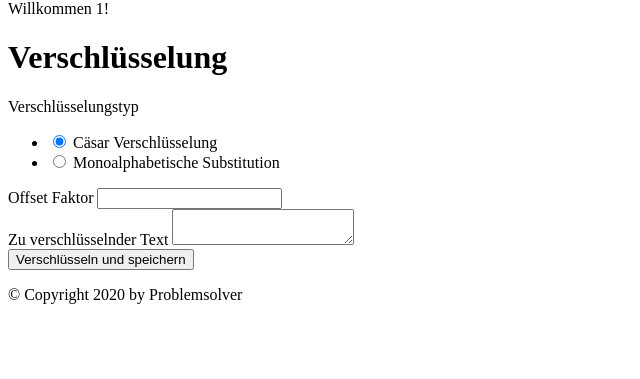
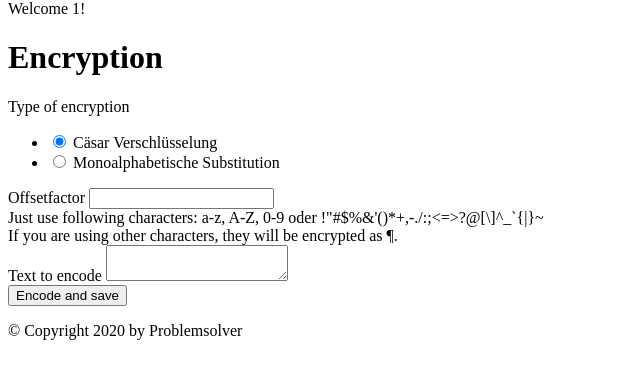
Before and after one commit to IAmMalteC/studyproject-vertiefung-programmieren-2019-20, a Flask app: page /encryption in a window 1280 px wide. Shown: the part 16-395 px from the top of the page, without its empty margins (0-640 px from the left). Run offline with Flask 2, Linux system fonts and the light colour scheme; a user stored in the database is signed in.

Commit message:
now ready to take any input

```diff
--- a/excercise/enryptionTool/encryption/Cesar.py
+++ b/excercise/enryptionTool/encryption/Cesar.py
@@ -36,5 +36,8 @@ def encrypter(offset_factor, text, character_list):
     except IndexError:
         # to catch it when the index gets out of range. F. ex. text = ~ and offsetFactor 1
         encrypter( offset_factor - len(character_list), text, character_list)
+    except ValueError:
+        # if characters are used which are not in the character list, just print ?, not the best catch!
+        x = "¶"
 
     return x
--- a/excercise/enryptionTool/forms.py
+++ b/excercise/enryptionTool/forms.py
@@ -1,6 +1,8 @@
 from flask_wtf import FlaskForm
-from wtforms import StringField, TextAreaField, TextField, RadioField, IntegerField, SubmitField
-from wtforms.validators import DataRequired, Length
+from wtforms import StringField, TextAreaField, RadioField, IntegerField, SubmitField
+from wtforms.validators import DataRequired, Regexp
+
+
 # Form blueprint
 # [VARIABLE] = [FIELD TYPE]('[LABEL]', [
 #         validators=[VALIDATOR TYPE](message=('[ERROR MESSAGE'))
@@ -9,19 +11,16 @@ from wtforms.validators import DataRequired, Length
 
 class LoginForm(FlaskForm):
     """Login Form"""
-    username = StringField('Benutzername', [DataRequired()])
+    username = StringField('Username', validators=[DataRequired()]) # , Regexp('^[a-zA-Z]+$', message="Username must just contain letters.")])
     submit = SubmitField('Login')
 
 
 class EncryptionForm(FlaskForm):
     """Encryption Form"""
-    encryptiontype = RadioField('Verschlüsselungstyp', [DataRequired()], choices=[('cesar', 'Cäsar Verschlüsselung'), ('monoalphabeticsubstitution', 'Monoalphabetische Substitution')], default='cesar')
-    offset = IntegerField('Offset Faktor')
-    string_to_encrypt = TextAreaField('Zu verschlüsselnder Text', [DataRequired()])
-    submit = SubmitField('Verschlüsseln und speichern')
-
-
-class ResultForm(FlaskForm):
-    """Result Form"""
-    unencryptedString = TextAreaField('Unverschlüsselter Text')
-    encryptedString = TextAreaField('Verschlüsselter Text')
+    encryptiontype = RadioField('Type of encryption', validators=[DataRequired()],
+                                choices=[('cesar', 'Cäsar Verschlüsselung'),
+                                         ('monoalphabeticsubstitution', 'Monoalphabetische Substitution')],
+                                default='cesar')
+    offset = IntegerField('Offsetfactor')
+    string_to_encrypt = TextAreaField('Text to encode', validators=[DataRequired()])
+    submit = SubmitField('Encode and save')
--- a/excercise/enryptionTool/templates/encryption.html
+++ b/excercise/enryptionTool/templates/encryption.html
@@ -1,13 +1,13 @@
 {% extends "basetemplate.html" %}
-{% block title %}Verschlüsselung{% endblock %}
+{% block title %}Encryption{% endblock %}
 {% block content %}
 <!-- Welcomes the logged User -->
 <div class="welcomebox">
-    <p>Willkommen {{ current_user }}!</p>
+    <p>Welcome {{ current_user }}!</p>
 </div>
 
 <div class="formwrapper">
-    <h1 class="title">Verschl&uuml;sselung</h1>
+    <h1 class="title">Encryption</h1>
     <form action="/encryption" method="POST">
         <div class="form-field" id='encryptiontype'>{{ form.encryptiontype.label }} {{ form.encryptiontype(**{"onchange":"changeOffsetVisibility()"}) }}
             {% if form.encryptiontype.errors %}
@@ -27,7 +27,13 @@
             </ul>
             {% endif %}
         </div>
-        <div class="form-field">{{ form.string_to_encrypt.label }} {{ form.string_to_encrypt }}
+        <div class="form-field">
+            <div class="hint">
+                Just use following characters: a-z, A-Z, 0-9 oder &excl;&quot;&num;&dollar;&percnt;&amp;&apos;&lpar;&rpar;&ast;&plus;&comma;&#x2d;&period;&sol;&colon;&semi;&lt;&equals;&gt;&quest;&commat;&lsqb;&bsol;&rsqb;&Hat;&lowbar;&grave;&lcub;&verbar;&rcub;&#x7e;
+                </br>
+                If you are using other characters, they will be encrypted as &para;.
+            </div>
+            {{ form.string_to_encrypt.label }} {{ form.string_to_encrypt }}
             {% if form.string_to_encrypt.errors %}
             <ul class="errors">
                 {% for error in form.string_to_encrypt.errors %}
--- a/excercise/enryptionTool/templates/login.html
+++ b/excercise/enryptionTool/templates/login.html
@@ -6,11 +6,11 @@
     <form action="/" method="POST">
         <div class="form-field">{{ form.username.label }} {{ form.username }}
             {% if form.username.errors %}
-            <ul class="errors">
                 {% for error in form.username.errors %}
-                <li>{{ error }}</li>
+                <ul class="errors">
+                    <li>{{ error }}</li>
                 {% endfor %}
-            </ul>
+                </ul>
             {% endif %}
         </div>
         {{ form.submit }}
--- a/excercise/enryptionTool/webapp.py
+++ b/excercise/enryptionTool/webapp.py
@@ -1,12 +1,11 @@
 import string
-from flask import Flask, render_template, session, redirect, url_for, escape, request, make_response, flash
+from flask import Flask, render_template, session, redirect, request
 from flask_session import Session
-from sqlalchemy.orm import relationship
-from forms import LoginForm, EncryptionForm, ResultForm
 from flask_sqlalchemy import SQLAlchemy
-from database.databasemodel import Base, User_TB, Cesar_TB, MonoAlphabeticSubstitution_TB, EncodedString_TB, \
-    EncryptionType_TB
+from database.databasemodel import Base, User_TB, Cesar_TB, MonoAlphabeticSubstitution_TB, EncodedString_TB, EncryptionType_TB
 from encryption import Cesar, MonoAlphabetic
+from forms import LoginForm, EncryptionForm
+from userinput import offset
 
 webapp = Flask(__name__,
                template_folder="templates",
@@ -19,17 +18,12 @@ sess = Session(webapp)
 
 # TODO add login protection, so that the pages just can be accesed as an active user
 # TODO add Validation/Requirment to forms
-# TODO add randomNumberGeneartor if offset is empty/not a int number and cesar is selected
-# TODO make require unique names
 
 @webapp.before_first_request
 def setup():
-    # to add the relationship <-- Can properly be deleted
-    # User_TB.encrypted_string = relationship("EncodedString", order_by=EncodedString_TB.id, back_populates="userstr")
-    # EncryptionType_TB.encrypted_string = relationship("EncodedString", order_by=EncodedString_TB.id, back_populates="encryptiontyperelation")
     # creates the table
     Base.metadata.create_all(bind=db.engine)
-    session['testing_login'] = 1
+    # session['testing_login'] = 1
 
 
 # Routing
@@ -37,6 +31,7 @@ def setup():
 @webapp.route("/login", methods=['GET', 'POST'])
 @webapp.route("/", methods=['GET', 'POST'])
 def login():
+    form = LoginForm()
     if request.method == 'POST':
         username = request.form['username']
         username = username.lower()
@@ -49,11 +44,26 @@ def login():
         db.session.add(new_user)
         db.session.commit()
         return redirect("/encryption")
-    # if GET:
-    form = LoginForm()
-    if form.validate_on_submit():
-        return redirect(url_for('success'))
-    return render_template('login.html', form=form)
+    elif request.method == 'GET':
+        return render_template('login.html', form=form)
+    # if request.method == 'POST':
+    #     # Wieso wird der erste Teil ausgeführt aber der zweite Nicht? Ich verstehe nicht, warum nichts gespeichert wird
+    #     if form.validate() == False:
+    #         return render_template('login.html', form=form)
+    #     else:
+    #         username = request.form['username']
+    #         username = username.lower()
+    #         # save to session
+    #         session['current_user'] = str(username)
+    #         existing_user = db.session.query(User_TB).filter(User_TB.user_name == username).first()
+    #         if existing_user:
+    #             return redirect("/encryption")
+    #         new_user = User_TB(username)
+    #         db.session.add(new_user)
+    #         db.session.commit()
+    #         return redirect("/encryption")
+    # elif request.method == 'GET':
+    #     return render_template('login.html', form=form)
 
 
 # list which defines the scope of values
@@ -67,12 +77,12 @@ def display_encryption_page():
         encryptiontype = request.form['encryptiontype']
         new_encodedstring = ''
         if encryptiontype == 'cesar':
-            offset = int(request.form['offset'])
+            offsetfactor = offset.get_offset(request.form['offset'])
             # save to session
-            session['offset'] = str(offset)
+            session['offset'] = str(offsetfactor)
             for letter in string_to_encrypt:
-                new_encodedstring += Cesar.encrypter(offset, letter, list_of_characters)
-            new_cesar = Cesar_TB(offset)
+                new_encodedstring += Cesar.encrypter(offsetfactor, letter, list_of_characters)
+            new_cesar = Cesar_TB(offsetfactor)
             db.session.add(new_cesar)
             db.session.commit()
         else:
@@ -98,8 +108,8 @@ def display_encryption_page():
         return redirect("/result")
     # if GET:
     form = EncryptionForm()
-    if form.validate_on_submit():
-        return redirect(url_for('success'))
+    # if form.validate_on_submit():
+    #     return redirect(url_for('success'))
     return render_template('encryption.html', form=form, current_user=str(session['current_user']))
 
 
@@ -110,15 +120,15 @@ def display_result_page():
     encryptiontype = str(session['encryptiontype'])
     session.pop('encryptiontype', None)
     if encryptiontype == 'cesar':
-        offset = str(session['offset'])
+        offsetfactor = str(session['offset'])
     else:
-        offset = ''
+        offsetfactor = ''
     session.pop('offset', None)
     unencoded_string = str(session['unencoded_string'])
     session.pop('unencoded_string', None)
     encoded_string = str(session['encoded_string'])
     session.pop('encoded_string', None)
-    return render_template('result.html', encryptiontype=encryptiontype, offset=offset, unencoded_string = unencoded_string, encoded_string=encoded_string)
+    return render_template('result.html', encryptiontype=encryptiontype, offset=offsetfactor, unencoded_string = unencoded_string, encoded_string=encoded_string)
     # else:
     #     redirect('/')
     #     # it is possible to use categories : https://pythonise.com/series/learning-flask/flask-message-flashing
```
Also changed, not shown: excercise/enryptionTool/encryption/MonoAlphabetic.py (+9 -4 lines), excercise/enryptionTool/templates/index.html (deleted, +0 -7 lines), excercise/enryptionTool/templates/result.html (+7 -7 lines), excercise/appOLD.py (renamed from excercise/app.py), excercise/enryptionTool/database/datalog.db, 4 other files.
